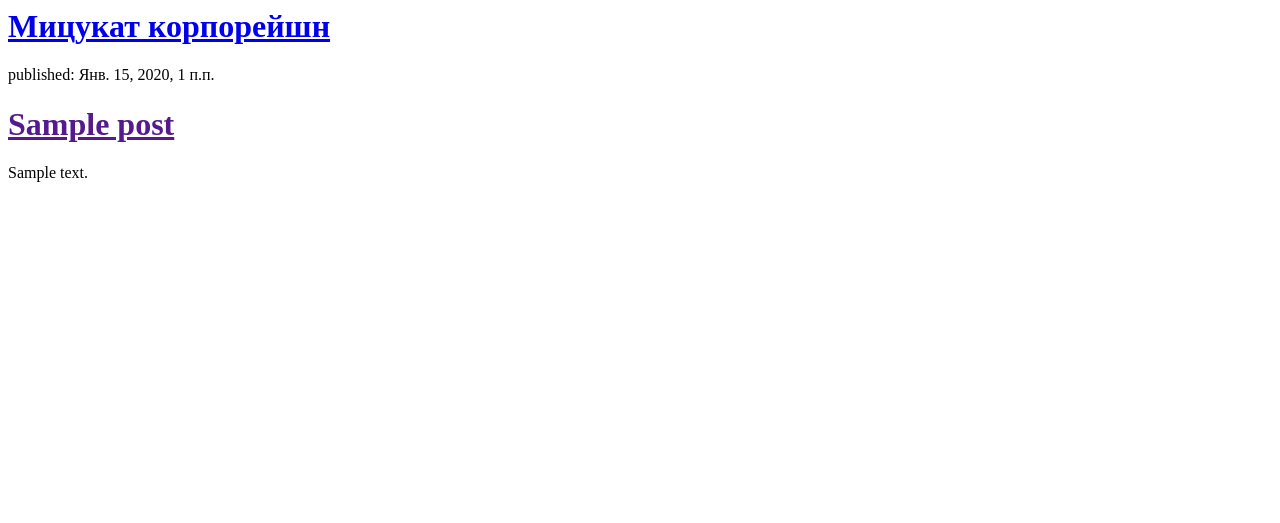
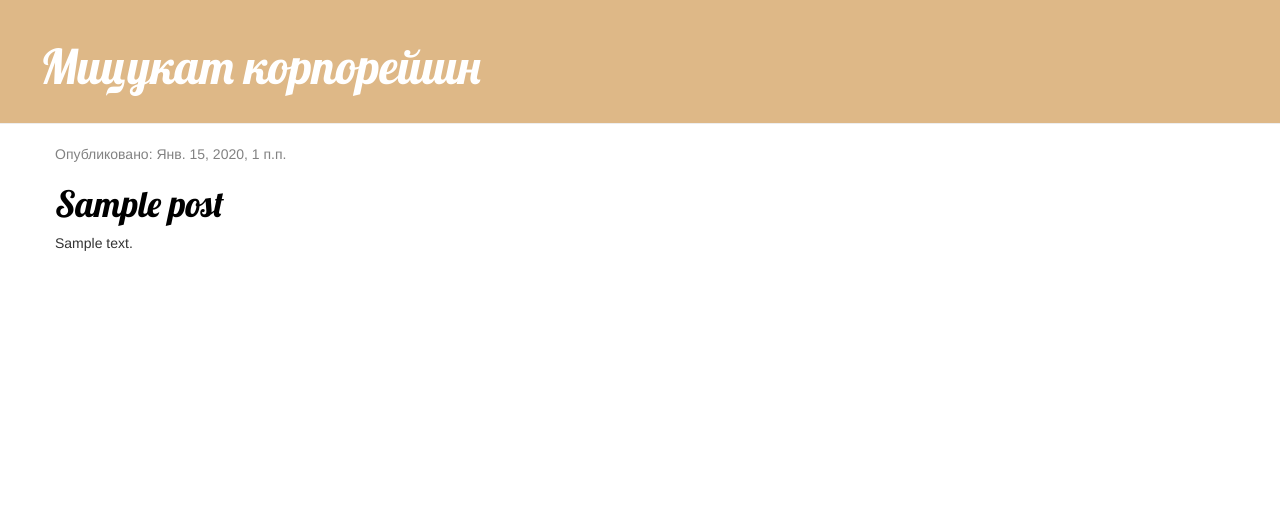
Before and after one commit to mitsuk-maksim/my-first-blog, a Django app: page / in a window 1280 px wide. Shown: the top 523 px of the page. Run offline with Django 3.2, Linux system fonts and the light colour scheme; tables that the repository leaves empty hold one stand-in row (values such as "Sample post"); some libraries are stand-ins or nearby versions.

Commit message:
Added view and template for detailed blog post as well as CSS for the site.

```diff
--- /dev/null
+++ b/blog/static/css/blog.css
@@ -0,0 +1,56 @@
+/*h1 a {*/
+/*    color: cadetblue;*/
+/*    font-family: 'Lobster';*/
+/*}*/
+
+/*body {*/
+/*    padding-left: 15px;*/
+/*}*/
+
+
+.page-header {
+    background-color: burlywood;
+    margin-top: 0;
+    padding: 20px 20px 20px 40px;
+}
+
+.page-header h1, .page-header h1 a, .page-header h1 a:visited, .page-header h1 a:active {
+    color: #ffffff;
+    font-size: 36pt;
+    text-decoration: none;
+}
+
+.content {
+    margin-left: 40px;
+}
+
+h1, h2, h3, h4 {
+    font-family: 'Lobster', cursive;
+}
+
+.date {
+    color: #828282;
+}
+
+.save {
+    float: right;
+}
+
+.post-form textarea, .post-form input {
+    width: 100%;
+}
+
+.top-menu, .top-menu:hover, .top-menu:visited {
+    color: #ffffff;
+    float: right;
+    font-size: 26pt;
+    margin-right: 20px;
+}
+
+.post {
+    margin-bottom: 70px;
+}
+
+.post h1 a, .post h1 a:visited {
+    color: #000000;
+}
--- /dev/null
+++ b/blog/templates/blog/base.html
@@ -0,0 +1,25 @@
+{% load static %}
+
+<html>
+    <head>
+        <title>Мицуката сайт</title>
+        <link rel="stylesheet" href="//maxcdn.bootstrapcdn.com/bootstrap/3.2.0/css/bootstrap.min.css">
+        <link rel="stylesheet" href="//maxcdn.bootstrapcdn.com/bootstrap/3.2.0/css/bootstrap-theme.min.css">
+        <link href="https://fonts.googleapis.com/css?family=Lobster&subset=latin,cyrillic" rel="stylesheet" type="text/css">
+        <link rel="stylesheet" href="{% static 'css/blog.css' %}">
+    </head>
+        <body>
+            <div class="page-header">
+                <h1><a href="/">Мицукат корпорейшн</a></h1>
+            </div>
+
+            <div class="content container">
+                <div class="row">
+                    <div class="col-md-8">
+                        {% block content %}
+                        {% endblock %}
+                    </div>
+                </div>
+            </div>
+        </body>
+</html>
--- a/blog/templates/blog/post_list.html
+++ b/blog/templates/blog/post_list.html
@@ -1,19 +1,13 @@
-<html>
-    <head>
-        <title>Мицуката сайт</title>
-    </head>
-        <body>
-        <div>
-            <h1><a href="/">Мицукат корпорейшн</a></h1>
+{% extends 'blog/base.html' %}
+
+{% block content %}
+    {% for post in posts %}
+        <div class="post">
+            <div class="date">
+                <p>Опубликовано: {{ post.published_date }}</p>
+            </div>
+            <h1><a href="{% url 'post_detail' pk=post.pk %}">{{ post.title }}</a></h1>
+            <p>{{ post.text|linebreaks }}</p>
         </div>
-
-        {% for post in posts %}
-            <div>
-                <p>published: {{ post.published_date }}</p>
-                <h1><a href="">{{ post.title }}</a> </h1>
-                <p>{{ post.text|linebreaks }}</p>
-            </div>
-        {% endfor %}
-
-    </body>
-</html>
+    {% endfor %}
+{% endblock %}
--- a/blog/urls.py
+++ b/blog/urls.py
@@ -2,5 +2,6 @@ from django.urls import path
 from . import views
 
 urlpatterns = [
-    path('',views.post_list, name='post_list')
+    path('',views.post_list, name='post_list'),
+    path('post/<int:pk>/', views.post_detail, name='post_detail')
 ]
--- a/blog/views.py
+++ b/blog/views.py
@@ -1,4 +1,4 @@
-from django.shortcuts import render
+from django.shortcuts import render, get_object_or_404
 from .models import Post
 from django.utils import timezone
 
@@ -6,3 +6,7 @@ from django.utils import timezone
 def post_list(request):
     posts = Post.objects.filter(published_date__lte=timezone.now()).order_by('published_date')
     return render(request, 'blog/post_list.html', {'posts':posts})
+
+def post_detail(request, pk):
+    post = get_object_or_404(Post, pk=pk)
+    return render(request, 'blog/post_detail.html', {'post': post})
```
Also changed, not shown: blog/templates/blog/post_detail.html (added, +13 -0 lines).
